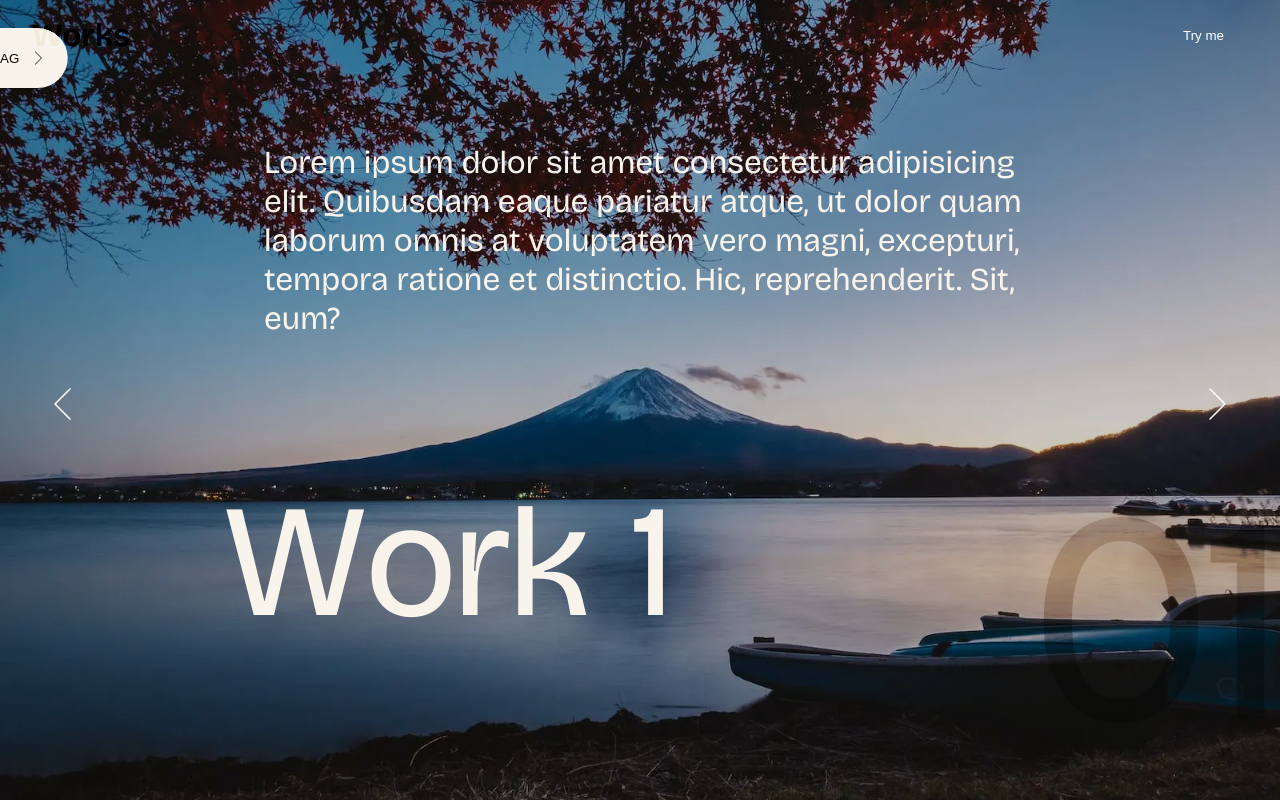
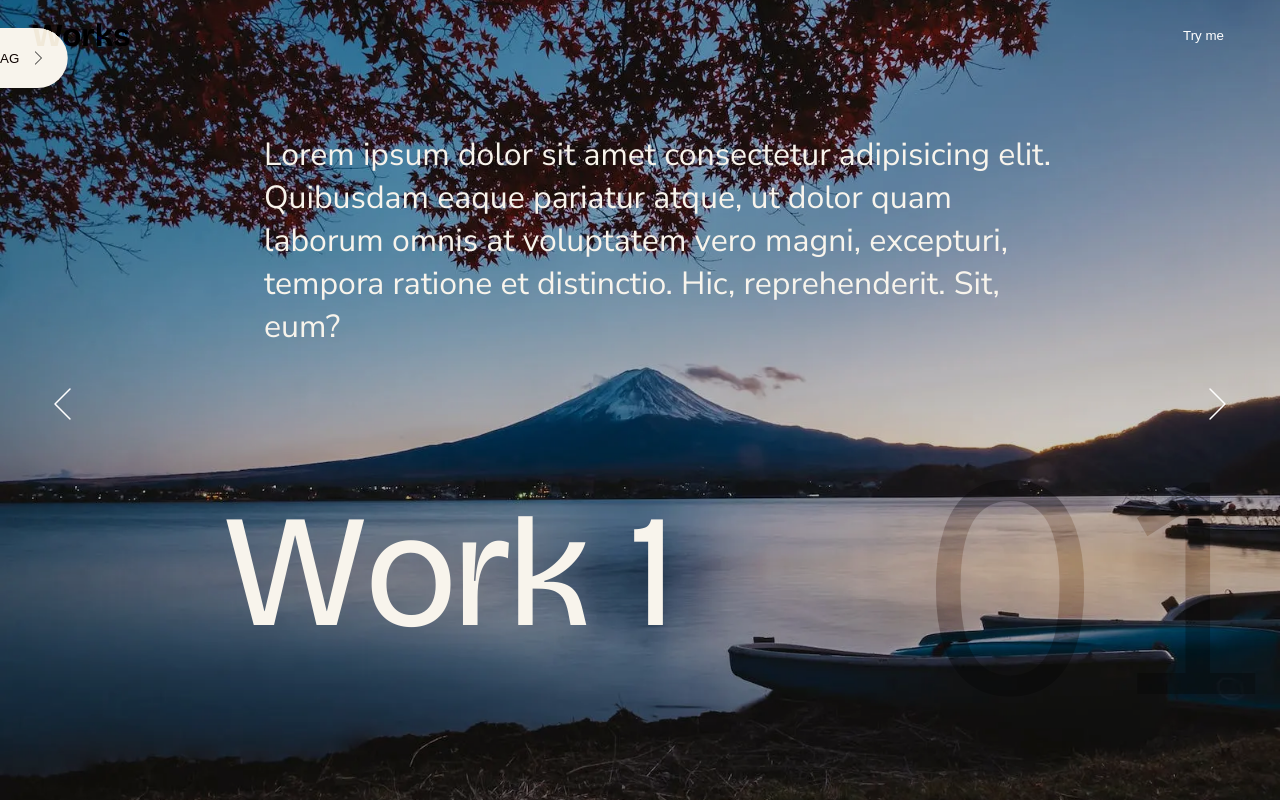
Before and after one commit to Pierrooooo/Nico-Caillet-Portfolio, a Next.js app: page /works in a window 1280 px wide. Built offline with nearby package versions, Linux system fonts and the light colour scheme.

Commit message:
[Global & Works] ✏️

```diff
--- a/src/app/layout.tsx
+++ b/src/app/layout.tsx
@@ -1,13 +1,8 @@
 import type { Metadata } from "next";
 import "./globals.css";
 import "./custom-swiper.css";
-import { Bricolage_Grotesque } from 'next/font/google';
 import SmoothScrolling from "./SmoothScrolling";
-
-const bricolageGrotesque = Bricolage_Grotesque({
-  subsets: ['latin'],
-  display: 'swap'
-});
+import { textFont } from "./utils/fonts";
 
 export const metadata: Metadata = {
   title: "Create Next App",
@@ -21,7 +16,7 @@ export default function RootLayout({
 }>) {
   return (
     <html lang="fr">
-      <body className={bricolageGrotesque.className}>
+      <body className={textFont.className}>
         <SmoothScrolling>{children}</SmoothScrolling>
       </body>
     </html>
--- /dev/null
+++ b/src/app/utils/fonts.js
@@ -0,0 +1,12 @@
+import { Bricolage_Grotesque, Nunito_Sans } from 'next/font/google';
+
+
+export const titleFont = Bricolage_Grotesque({
+  subsets: ['latin'],
+  display: 'swap'
+});
+
+export const textFont = Nunito_Sans({
+  subsets: ['latin'],
+  display: 'swap'
+});
--- a/src/app/works/page.tsx
+++ b/src/app/works/page.tsx
@@ -3,6 +3,7 @@
 import { useState, useRef, useEffect } from 'react';
 import Link from 'next/link';
 import styles from './page.module.css';
+import { titleFont } from '../utils/fonts';
 import Image from 'next/image';
 import ToggleButton from '../toggle-button';
 import FollowButton from '../follow-button';
@@ -73,7 +74,7 @@ export default function Works(): JSX.Element {
 
     return (
         <main className={styles.main}>
-            <h1 className='page_title'>Works</h1>
+            <h1 className={`${titleFont.className} page_title`}>Works</h1>
             <section className='section section--slider'>
                 <Swiper
                 modules={[Navigation, A11y]}
@@ -99,7 +100,7 @@ export default function Works(): JSX.Element {
                                     {lineWrapper(work.desc)}
                                     {/* {work.desc} */}
                                 </p>
-                                <p className={styles.slide_title}>
+                                <p className={`${titleFont.className} ${styles.slide_title}`}>
                                     {letterWrapper(work.title)}
                                 </p>
                             </div>
```
